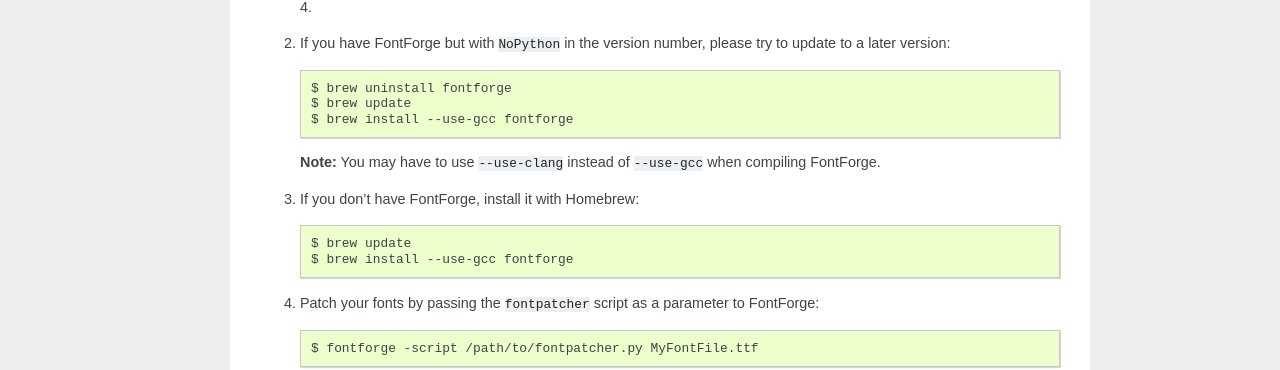
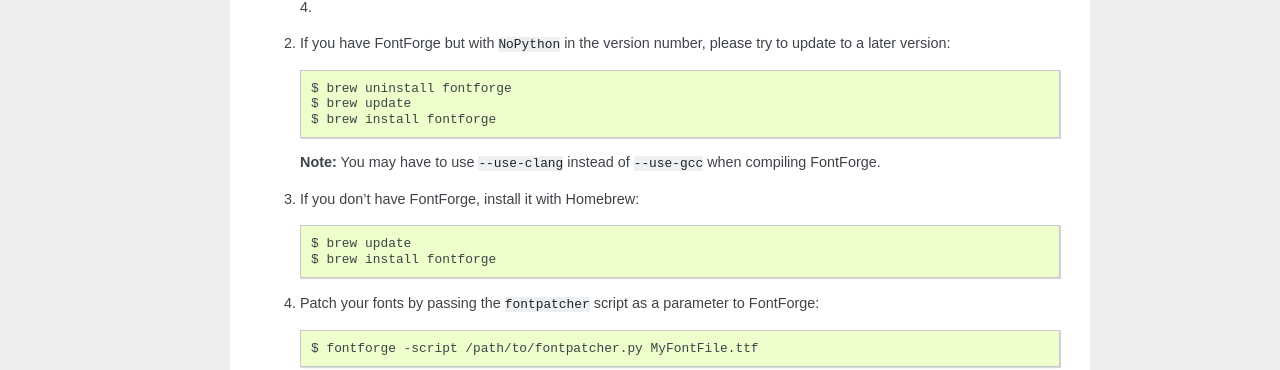
Before and after one commit to someyooyo/someyooyo, a Sphinx documentation site: the page built from docs/source/fontpatching.rst, in a window 1280 px wide and 900 px high, scrolled down 1605 px. Shown: the part 220-590 px from the top of the window. Built offline with Sphinx 7.4.7, drawn with Linux system fonts in a browser that asks for light colours.

Commit message:
Fix font patching instructions for OS X
Closes #46.

```diff
--- a/docs/source/fontpatching.rst
+++ b/docs/source/fontpatching.rst
@@ -106,7 +106,7 @@ OS X
 
        $ brew uninstall fontforge
        $ brew update
-       $ brew install --use-gcc fontforge
+       $ brew install fontforge
 
    **Note:** You may have to use ``--use-clang`` instead of ``--use-gcc``
    when compiling FontForge.
@@ -114,7 +114,7 @@ OS X
 3. If you don't have FontForge, install it with Homebrew::
 
        $ brew update
-       $ brew install --use-gcc fontforge
+       $ brew install fontforge
 
 4. Patch your fonts by passing the ``fontpatcher`` script as a parameter to
    FontForge::
```
